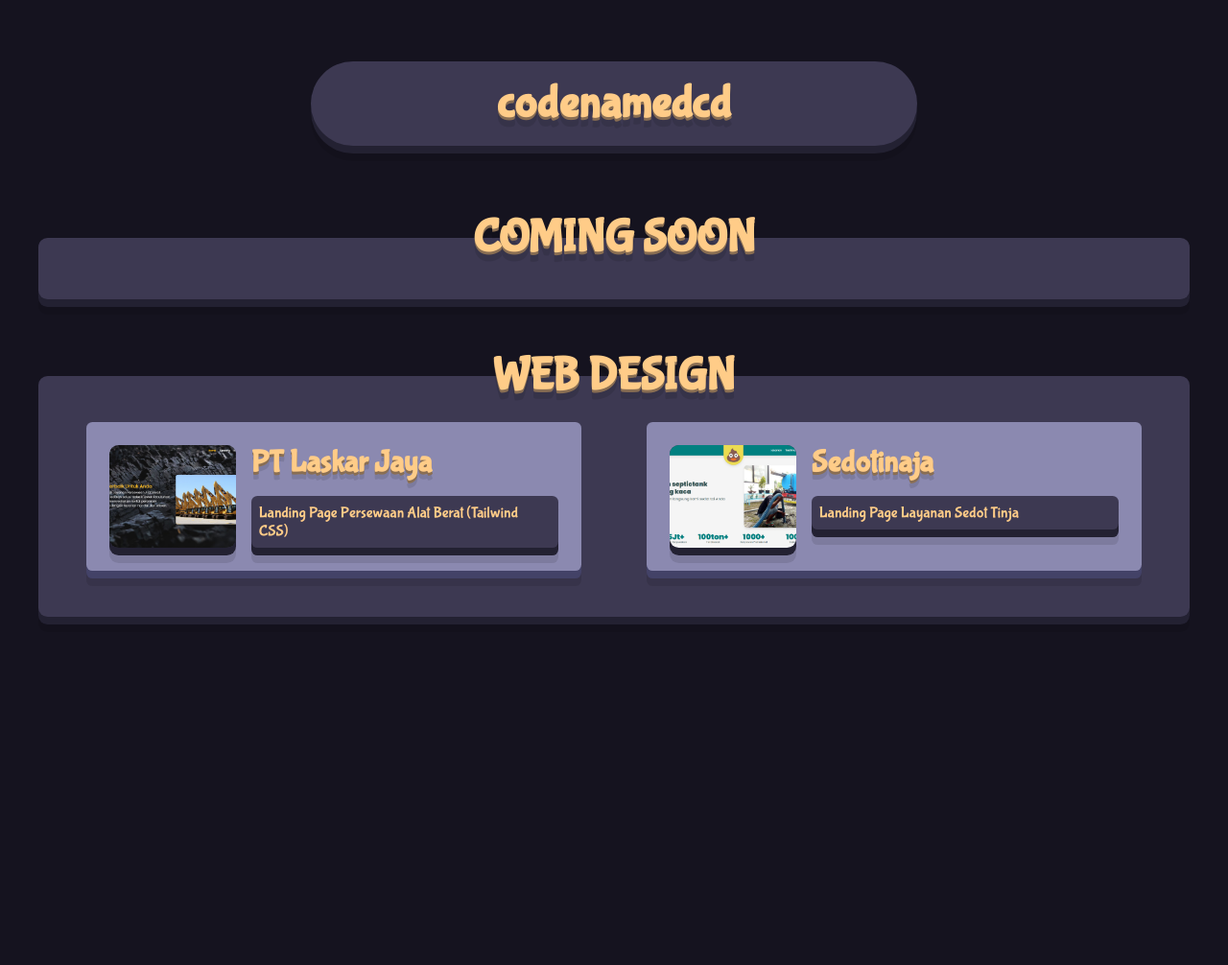
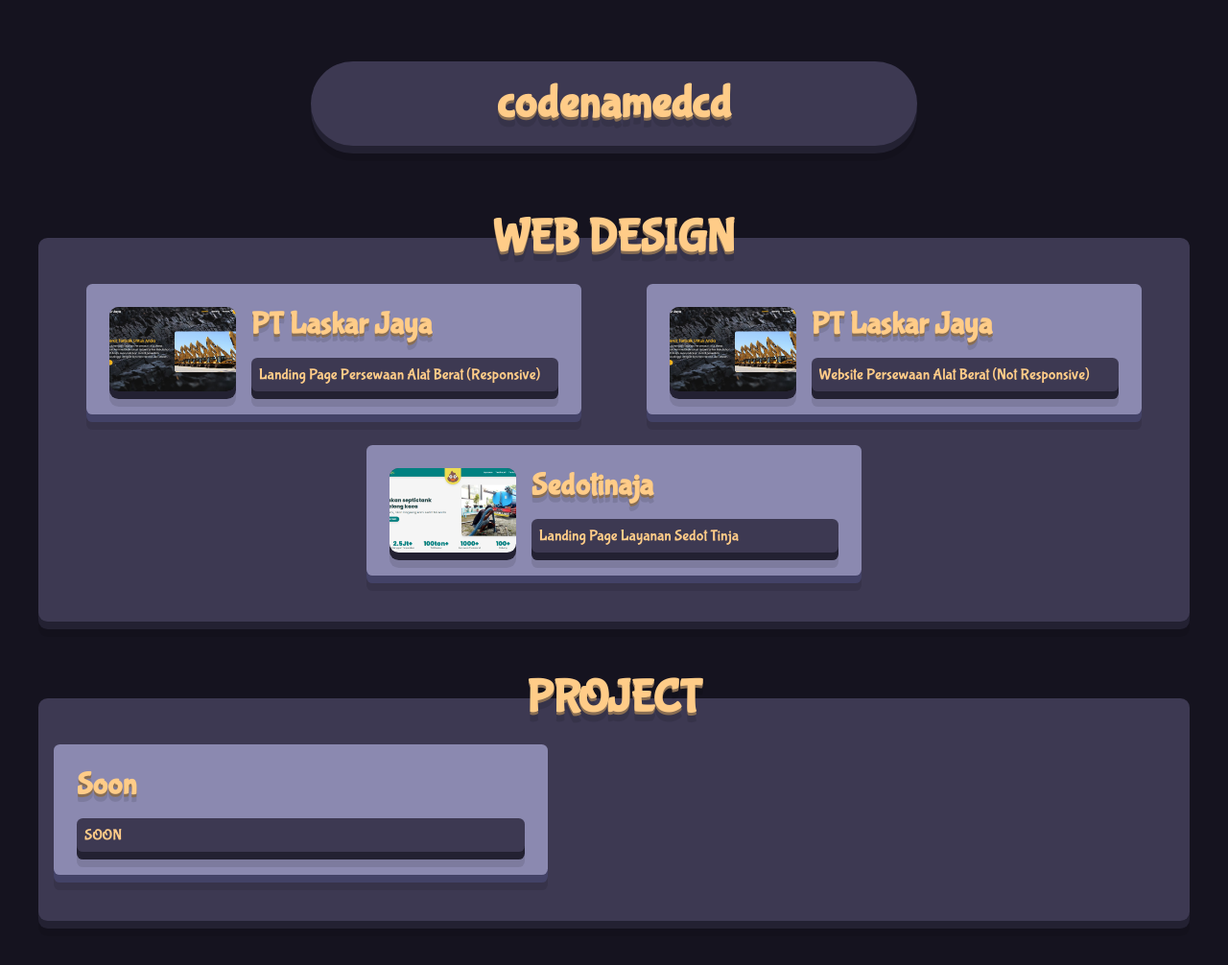
Before and after one commit to codenamedcd/web-portofolio.github.io, a plain HTML site: page index.html in a window 1280 px wide. Shown: the whole page at 96% size. Before the commit the page ends 800 px from the top, so only its background shows below. Drawn offline with Linux system fonts and the light colour scheme.

Commit message:
add project section

```diff
--- a/index.html
+++ b/index.html
@@ -19,10 +19,10 @@
     <section class="sec-1">
       <h1 class="title-design">Web Design</h1>
     </section>
-    <section>
-      <h1 class="title-design">coming soon</h1>
+    <section class="sec-2">
+      <h1 class="title-design">Project</h1>
     </section>
-
     <script src="main.js"></script>
+    <script src="main2.js"></script>
   </body>
 </html>
--- a/main.js
+++ b/main.js
@@ -1,9 +1,15 @@
 const items = [
   {
     judul: "PT Laskar Jaya",
-    subjudul: "Landing Page Persewaan Alat Berat (Tailwind CSS)",
+    subjudul: "Landing Page Persewaan Alat Berat (Responsive)",
     gambar: "asset/ptlaskarjaya.png",
     link: "https://codenamedcd.github.io/laskarjaya/",
+  },
+  {
+    judul: "PT Laskar Jaya",
+    subjudul: "Website Persewaan Alat Berat (Not Responsive)",
+    gambar: "asset/ptlaskarjaya.png",
+    link: "http://laskarjaya.rf.gd/home.php",
   },
   {
     judul: "Sedotinaja",
--- /dev/null
+++ b/main2.js
@@ -0,0 +1,55 @@
+const projects = [
+  {
+    judul: "Soon",
+    subjudul: "SOON",
+    link: "#",
+  },
+];
+
+// function add
+function parseprojectsToCards() {
+  const cards = [];
+
+  for (let i = 0; i < projects.length; i++) {
+    const currentCard = projects[i];
+
+    // add new div
+    const divCard = document.createElement("a");
+    divCard.classList.add("card");
+
+    const divTitle = document.createElement("div");
+    divTitle.classList.add("title-card");
+
+    const targetTitle = document.createElement("h2");
+    const targetSubtitle = document.createElement("p");
+    divTitle.appendChild(targetTitle);
+    divTitle.appendChild(targetSubtitle);
+
+    // set title
+    targetTitle.textContent = currentCard.judul;
+    // set subtitle
+    targetSubtitle.textContent = currentCard.subjudul;
+    // set link
+    divCard.setAttribute("href", currentCard.link);
+
+    divCard.appendChild(divTitle);
+
+    cards.push(divCard);
+  }
+
+  return cards;
+}
+
+function main() {
+  const secTwo = document.querySelector(".sec-2");
+
+  const parsedCards = parseprojectsToCards();
+
+  for (let i = 0; i < parsedCards.length; i++) {
+    secTwo.append(parsedCards[i]);
+  }
+
+  document.body.append(secTwo);
+}
+
+main();
--- a/style.css
+++ b/style.css
@@ -64,7 +64,6 @@ section h1 {
 .sec-1 {
   display: flex;
   flex-wrap: wrap;
-  flex-direction: row;
   justify-content: space-around;
 }
 
@@ -84,7 +83,7 @@ section h1 {
   box-shadow: 0 0.3rem var(--seminormal), 0 0.8rem rgb(0 0 0 / 0.1);
 }
 .title-card {
-  margin: 0 0 0 1rem;
+  margin: 0;
   text-align: left;
   width: 100%;
   height: 100%;
@@ -101,6 +100,7 @@ section h1 {
 }
 
 .image {
+  margin: 0 1rem 0 0;
   background-color: var(--semidark);
   box-shadow: 0 0.5rem var(--dark), 0 1rem rgb(0 0 0 / 0.1);
   border-radius: 0.6rem;
@@ -117,11 +117,11 @@ img {
 /* mobile */
 @media screen and (max-width: 707px) {
   h1 {
-    font-size: 2rem;
+    font-size: 1.5rem;
     text-shadow: 0 0.2rem var(--semiprimary), 0 0.4rem rgb(0 0 0 / 0.1);
   }
   h2 {
-    font-size: 1.5rem;
+    font-size: 1rem;
     text-shadow: 0 0.2rem var(--semiprimary), 0 0.3rem rgb(0 0 0 / 0.1);
   }
   nav {
@@ -132,7 +132,7 @@ img {
     padding: 1rem 1rem;
   }
   section {
-    margin: 0 1rem;
+    margin: 5rem 2rem;
   }
   .sec-1 {
     flex-wrap: wrap;
```
